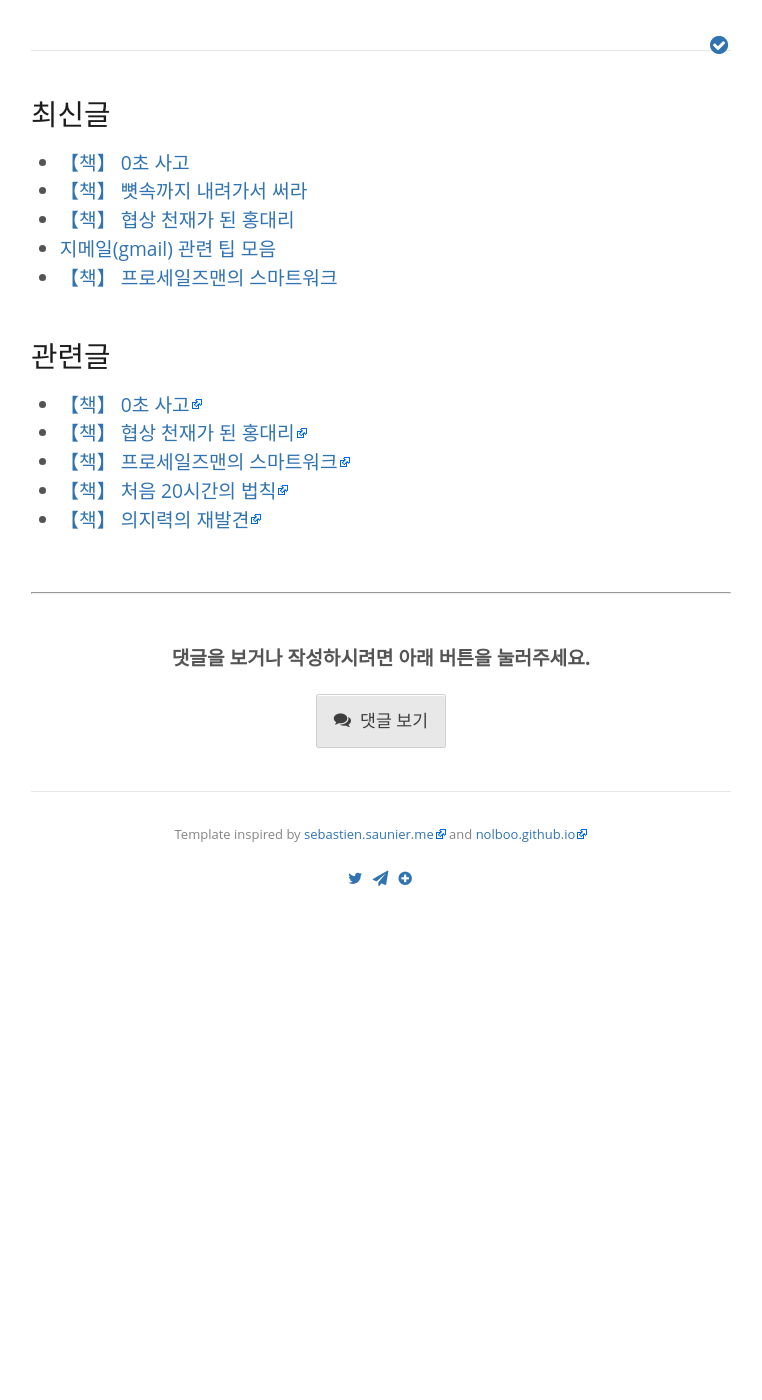
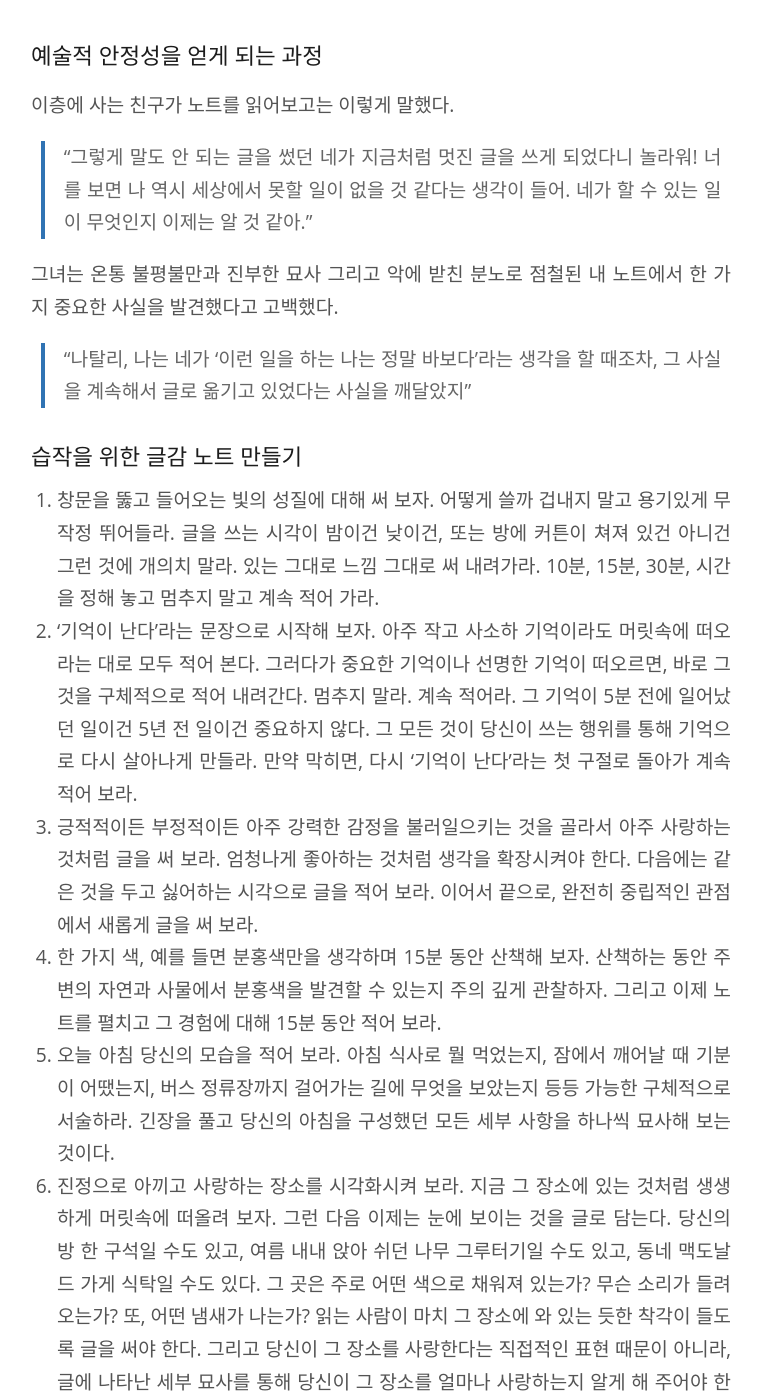
Before and after one commit to kalkin7/wiki, a Jekyll site: the page built from _posts/2015-05-17-book-writing-down-the-bones.md, in a window 1280 px wide and 1400 px high, scrolled down 2721 px. Shown: the whole window, without its empty margins (259-1021 px from the left). Built offline with Jekyll 4.4.1, drawn with Linux system fonts in a browser that asks for light colours; before the commit the page ends 3628 px from its top, so only the background shows below that; some of the changed text lies outside the part shown.

Commit message:
Wiki Update

```diff
--- a/_posts/2015-05-17-book-writing-down-the-bones.md
+++ b/_posts/2015-05-17-book-writing-down-the-bones.md
@@ -108,3 +108,43 @@ published: true
 
 
 첫 생각은 에고 또는 우리를 통제하려고 드는 논리적인 메커니즘(세상은 영구불변하며, 견고하고, 지속적이며, 보이는 것이 전부라는 생각)에 얽매이지 않은 생각이다. 세계는 불변이 아니라 끊임없이 변하고 있으며, 논리적으로 설명할 수 없는 사실들로 가득하다. 그것은 있는 그대로 사물의 진실을 나타낸 것이 된다. 그래서 이런 글은 에너지가 넘칠 수밖에 없다. 글쓰기를 가로막던 '에고'라는 짐을 벗어 던지는 순간 당신은 더 큰 조류를 향해 나아갈 수 있게 되는 것이다.
+
+
+
+### 예술적 안정성을 얻게 되는 과정
+
+이층에 사는 친구가 노트를 읽어보고는 이렇게 말했다.
+
+> "그렇게 말도 안 되는 글을 썼던 네가 지금처럼 멋진 글을 쓰게 되었다니 놀라워! 너를 보면 나 역시 세상에서 못할 일이 없을 것 같다는 생각이 들어. 네가 할 수 있는 일이 무엇인지 이제는 알 것 같아."
+
+그녀는 온통 불평불만과 진부한 묘사 그리고 악에 받친 분노로 점철된 내 노트에서 한 가지 중요한 사실을 발견했다고 고백했다.
+
+> "나탈리, 나는 네가 '이런 일을 하는 나는 정말 바보다'라는 생각을 할 때조차, 그 사실을 계속해서 글로 옮기고 있었다는 사실을 깨달았지"
+
+
+
+### 습작을 위한 글감 노트 만들기
+
+1. 창문을 뚫고 들어오는 빛의 성질에 대해 써 보자. 어떻게 쓸까 겁내지 말고 용기있게 무작정 뛰어들라. 글을 쓰는 시각이 밤이건 낮이건, 또는 방에 커튼이 쳐져 있건 아니건 그런 것에 개의치 말라. 있는 그대로 느낌 그대로 써 내려가라. 10분, 15분, 30분, 시간을 정해 놓고 멈추지 말고 계속 적어 가라.
+2. '기억이 난다'라는 문장으로 시작해 보자. 아주 작고 사소하 기억이라도 머릿속에 떠오라는 대로 모두 적어 본다. 그러다가 중요한 기억이나 선명한 기억이 떠오르면, 바로 그것을 구체적으로 적어 내려간다. 멈추지 말라. 계속 적어라. 그 기억이 5분 전에 일어났던 일이건 5년 전 일이건 중요하지 않다. 그 모든 것이 당신이 쓰는 행위를 통해 기억으로 다시 살아나게 만들라. 만약 막히면, 다시 '기억이 난다'라는 첫 구절로 돌아가 계속 적어 보라.
+3. 긍적적이든 부정적이든 아주 강력한 감정을 불러일으키는 것을 골라서 아주 사랑하는 것처럼 글을 써 보라. 엄청나게 좋아하는 것처럼 생각을 확장시켜야 한다. 다음에는 같은 것을 두고 싫어하는 시각으로 글을 적어 보라. 이어서 끝으로, 완전히 중립적인 관점에서 새롭게 글을 써 보라.
+4. 한 가지 색, 예를 들면 분홍색만을 생각하며 15분 동안 산책해 보자. 산책하는 동안 주변의 자연과 사물에서 분홍색을 발견할 수 있는지 주의 깊게 관찰하자. 그리고 이제 노트를 펼치고 그 경험에 대해 15분 동안 적어 보라.
+5. 오늘 아침 당신의 모습을 적어 보라. 아침 식사로 뭘 먹었는지, 잠에서 깨어날 때 기분이 어땠는지, 버스 정류장까지 걸어가는 길에 무엇을 보았는지 등등 가능한 구체적으로 서술하라. 긴장을 풀고 당신의 아침을 구성했던 모든 세부 사항을 하나씩 묘사해 보는 것이다.
+6. 진정으로 아끼고 사랑하는 장소를 시각화시켜 보라. 지금 그 장소에 있는 것처럼 생생하게 머릿속에 떠올려 보자. 그런 다음 이제는 눈에 보이는 것을 글로 담는다. 당신의 방 한 구석일  수도 있고, 여름 내내 앉아 쉬던 나무 그루터기일 수도 있고, 동네 맥도날드 가게 식탁일 수도 있다. 그 곳은 주로 어떤 색으로 채워져 있는가? 무슨 소리가 들려오는가? 또, 어떤 냄새가 나는가? 읽는 사람이 마치 그 장소에 와 있는 듯한 착각이 들도록 글을 써야 한다. 그리고 당신이 그 장소를 사랑한다는 직접적인 표현 때문이 아니라, 글에 나타난 세부 묘사를 통해 당신이 그 장소를 얼마나 사랑하는지 알게 해 주어야 한다.
+7. '떠남'에 대해 써 보자. 내용은 어떤 것이라도 상관이 없으며 단지 당신이 원하는 방식으로 접근하는 것이 중요하다. 이혼, 외출, 전학, 실종, 친구의 죽음…. 어떤 것이든 떠남을 위한 소재가 된다.
+8. 어린 시절로 거슬러 올라가 보자. 기억할 수 있는 최초의 기억은 무엇인가?
+9. 당신이 사랑했던 사람들은 누구였는가?
+10. 살고 있는 도시에 대해 써 보라.
+11. 당신의 할아버지, 할머니에 대해 묘사해 보라.
+12. 다음과 같은 것들에 대해 적어 보라. 모호하고 추상적인 표현은 금물이다. 있는 그대로 솔직하고 상세하게 접근해야 한다.
+	- 수영하기
+	- 하늘에 떠 있는 별
+	- 당신이 경험했던 가장 무서웠던 일
+	- 초록빛으로 기억되는 장소
+	- 성(性)에 대한 의식이 생기게 된 동기 혹은 최초의 성 경험
+	- 신의 존재라 자연의 위대함으 깨달았던 개인적 경험
+	- 당신의 인생을 바꾼 책이나 문구
+	- 육체가 가진 한계와 극복
+	- 당신이 스승으로 섬기는 인물
+13. 시집 한 권을 꺼낸다. 아무 쪽이나 펼쳐 마음에 드는 한 줄을 골라 적은 다음, 거기서부터 계속 이어서 글을 써 보자. 골라 낸 구절이 명문(名文)이라면, 당신은 이미 무척 높은 수준에서부터 시작한 것이므로 많은 도움이 될 수 있다. 쓰다가 막히면 첫 줄을 다시 적은 다음 새로 이어서 쓴다. 다시 쓰는 글은 좀 전에 썼던 글과는 완전히 다른 방향으로 써 본다.
+14. 동물이 되었다고 상상해 보라. 당신은 어떤 동물인가? 줄무늬 다람쥐인가, 여우인가, 혹은 땅 밑에 사는 두더쥐인가?
```
